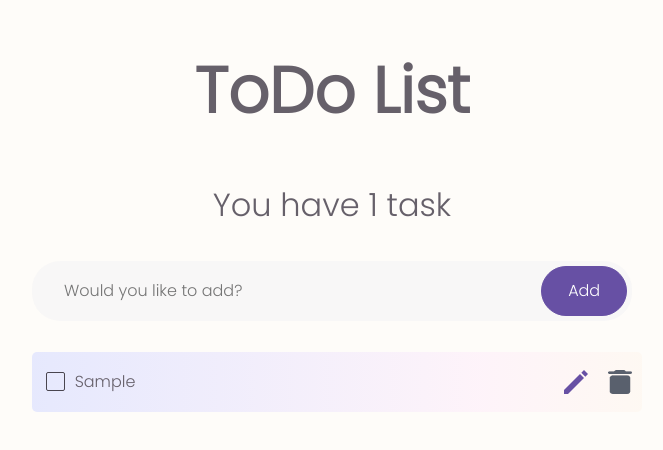
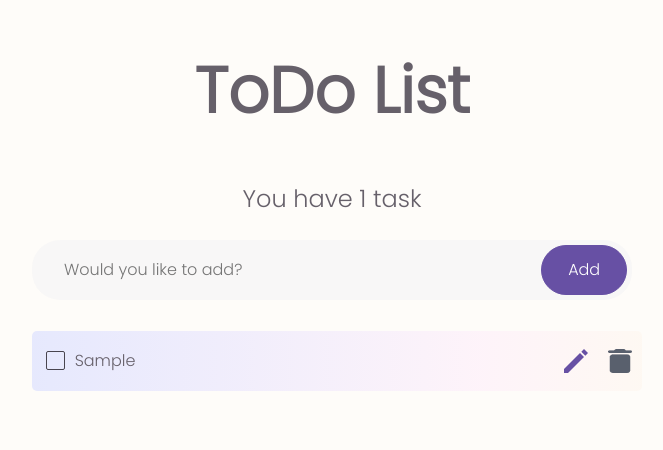
Before and after one commit to Niirin/ToDo_Nilin, a React (Vite) app: page / in a window 1280 px wide. Both pictures are taken after typing "Sample" into the empty fields and a click on the button "Add". Shown: the top 450 px of the page, without its empty margins (308-971 px from the left). Built offline with nearby package versions, Linux system fonts and the light colour scheme.

Commit message:
Edit margins on the Checkbox for when editing

```diff
--- a/src/App.css
+++ b/src/App.css
@@ -18,6 +18,10 @@ html {
   font-size: 32px;
   font-weight: 600px;
   text-align: center;
+}
+
+.title p {
+  font-size: 24px;
 }
 
 .add-cont {
@@ -110,14 +114,13 @@ input[type="checkbox"] {
 }
 
 .checkbox-wrapper {
-  display: flex;
-  justify-content: center;
+  display: contents;
   -webkit-appearance: none;
   appearance: none;
 }
 
 .done {
-  display: flex;
+  display: contents;
   justify-content: center;
 }
 
@@ -130,13 +133,6 @@ input[type="checkbox"] {
   height: inherit;
   display: flex;
   align-items: center;
-}
-
-.check-area :-ms-input-placeholder {
-  width: 1.4em;
-  height: 1.4em;
-  margin: 0;
-  display: inline-block;
 }
 
 input::before {
@@ -235,11 +231,6 @@ input:checked::before {
 }
 
 /* Style for Task Edit */
-.edit-field {
-  display: flex;
-  justify-content: center;
-}
-
 .task-edit {
   display: flex;
   justify-content: space-between;
@@ -259,6 +250,7 @@ input:checked::before {
   border: none;
   font-size: 16px;
   padding-left: 10px;
+  margin-top: 3.5px;
 }
 
 
@@ -268,7 +260,7 @@ input:checked::before {
   height: 20px;
   background-color: #6750A4;
   padding: 2px;
-  margin: 0px 10px;
+  margin: 4px 10px 0px 10px;
 }
 
 .close-edit-btn {
```
